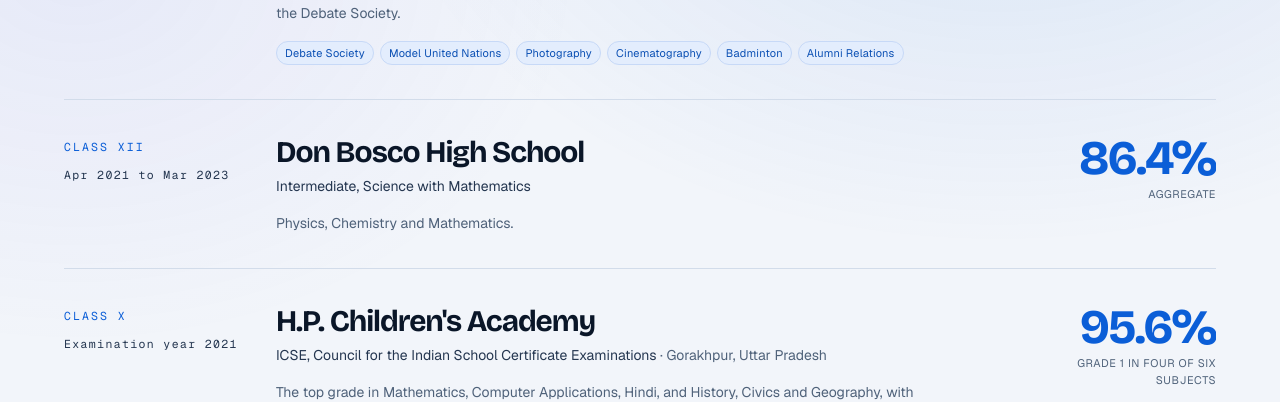
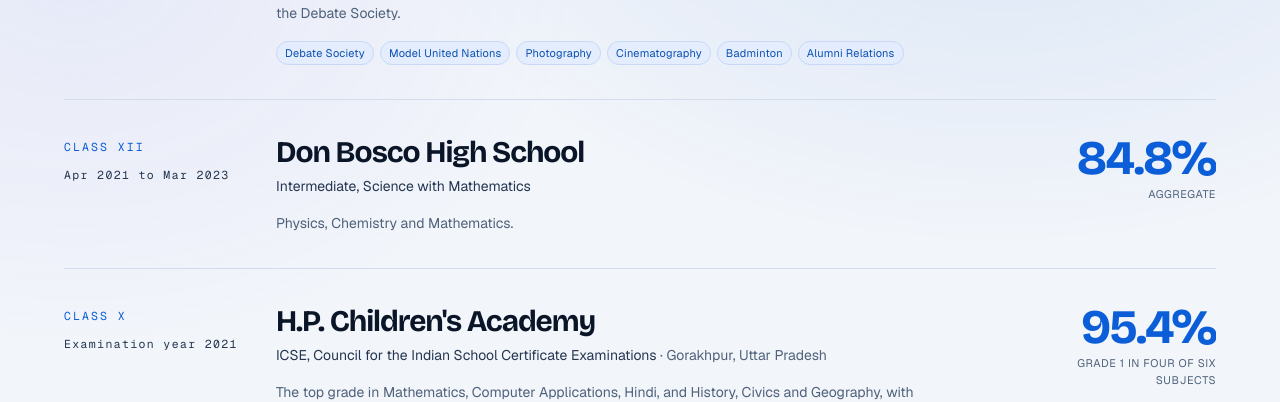
Before and after one commit to adarshcod30/portfolio, a Next.js app: page /about in a window 1280 px wide. Shown: the part 3324-3726 px from the top of the page. Built offline with nearby package versions, Linux system fonts and the light colour scheme.

Commit message:
Correct Class X and XII scores to the college record

```diff
--- a/src/content/site.ts
+++ b/src/content/site.ts
@@ -64,7 +64,7 @@
     place: "",
     course: "Intermediate, Science with Mathematics",
     dates: "Apr 2021 to Mar 2023",
-    score: "86.4%",
+    score: "84.8%",
     scoreLabel: "aggregate",
     detail: "Physics, Chemistry and Mathematics.",
     tags: [],
@@ -75,7 +75,7 @@
     place: "Gorakhpur, Uttar Pradesh",
     course: "ICSE, Council for the Indian School Certificate Examinations",
     dates: "Examination year 2021",
-    score: "95.6%",
+    score: "95.4%",
     scoreLabel: "Grade 1 in four of six subjects",
     detail: "The top grade in Mathematics, Computer Applications, Hindi, and History, Civics and Geography, with grade 2 in English and Science.",
     tags: [],
```
